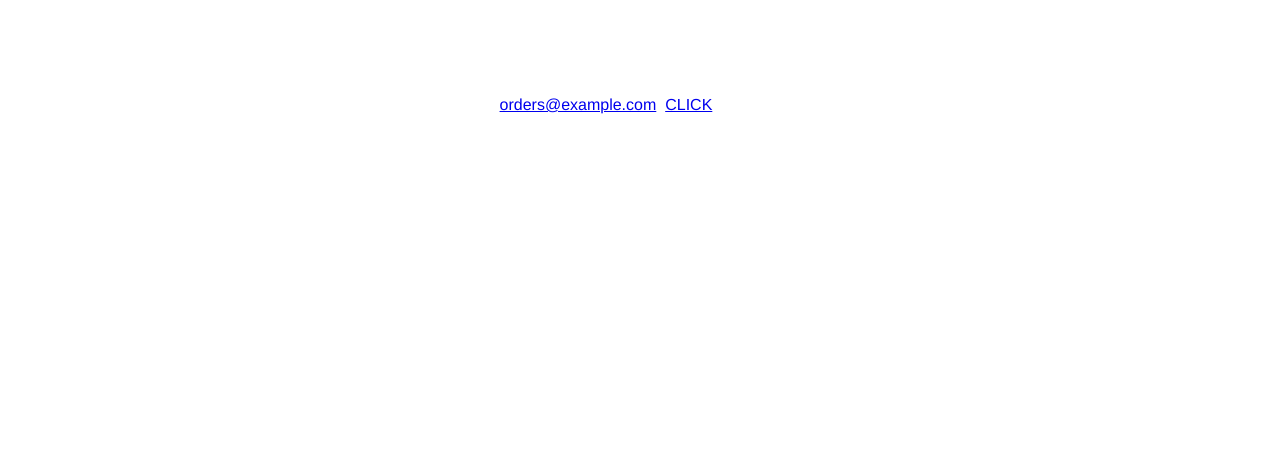
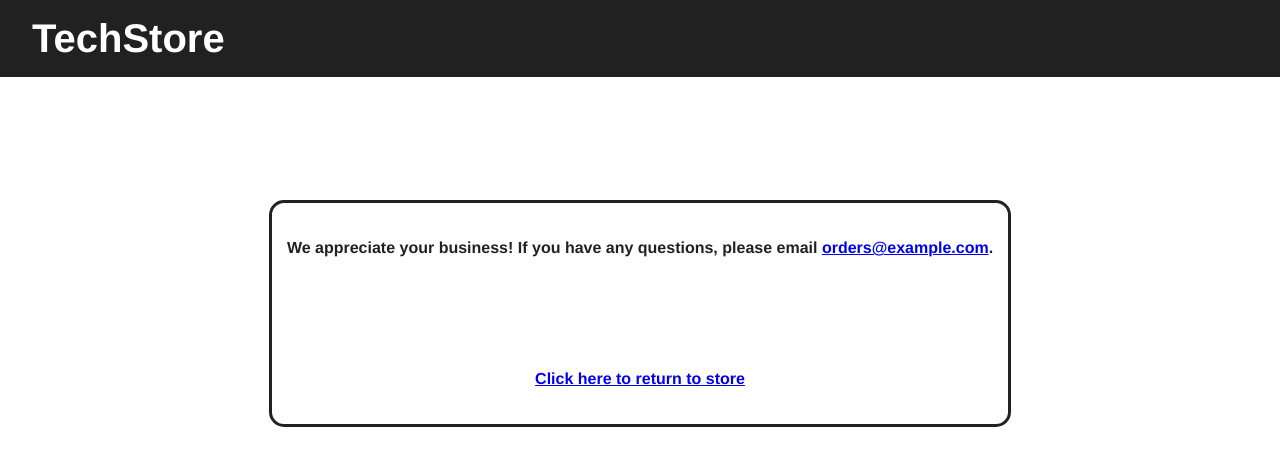
Before and after one commit to FredrikOlssons/techstoreWithStripe, a website: page client/success.html in a window 1280 px wide. Drawn offline with Linux system fonts and the light colour scheme.

Commit message:
success and cancelpages

```diff
--- /dev/null
+++ b/client/cofirmation.css
@@ -0,0 +1,58 @@
+body {
+    font-family: Helvetica,Sans-serif;
+    margin: 0;
+    color: #FFF;
+    padding-top: 200px;
+}
+
+
+header {
+    position: fixed;
+    top: 0;
+    left: 0;
+    right: 0;
+    padding: 1em 2em;
+    background-color: #212121;
+    z-index: 1;
+}
+
+header h1 {
+    font-size: 2.5em;
+    display: inline-block;
+    margin: 0;
+    cursor: pointer;
+}
+header h1:hover {
+    color: #5596F5;
+}
+
+header a {
+    font-size: 2.5em;
+    float: right;
+    margin: 0;
+    cursor: pointer;
+}
+header a:hover {
+    color: #5596F5;
+}
+
+main {
+    color: #212121;
+    font-weight: bold;
+    display: flex;
+    flex-direction: column;
+    align-items: center;
+    justify-content: center;
+}
+
+section {
+    border: solid;
+    border-color: #212121;
+    border-radius: 15px;
+    padding: 15px;
+    display: flex;
+    flex-direction: column;
+    justify-content: center;
+    align-items: center;
+    gap: 70px;
+}
--- a/client/success.html
+++ b/client/success.html
@@ -2,16 +2,27 @@
 <html>
 <head>
   <title>Thanks for your order!</title>
-  <link rel="stylesheet" href="style.css">
+  <link rel="stylesheet" href="cofirmation.css">
 </head>
 <body>
-  <section>
-    <p>
-      We appreciate your business! If you have any questions, please email
-      <a href="mailto:orders@example.com">orders@example.com</a>.
-      <a href="index.html">CLICK</a>
-    </p>
-  </section>
+  <header>
+    <h1 onclick="createUIFromLoadedItemsData()">TechStore</h1>
+      <span id="counter"></span> <i class="fa fa-shopping-cart" aria-hidden="true"></i>
+    </a>
+  </header>
+  <main>
+    <section>
+      <h4>
+
+        We appreciate your business! If you have any questions, please email
+        <a href="mailto:orders@example.com">orders@example.com</a>.
+      </h4>
+        <h4>
+          <a href="index.html">Click here to return to store</a>
+
+        </h4>
+    </section>
+  </main>
 
 
 </body>
```
Also changed, not shown: client/cancel.html (+17 -4 lines).
